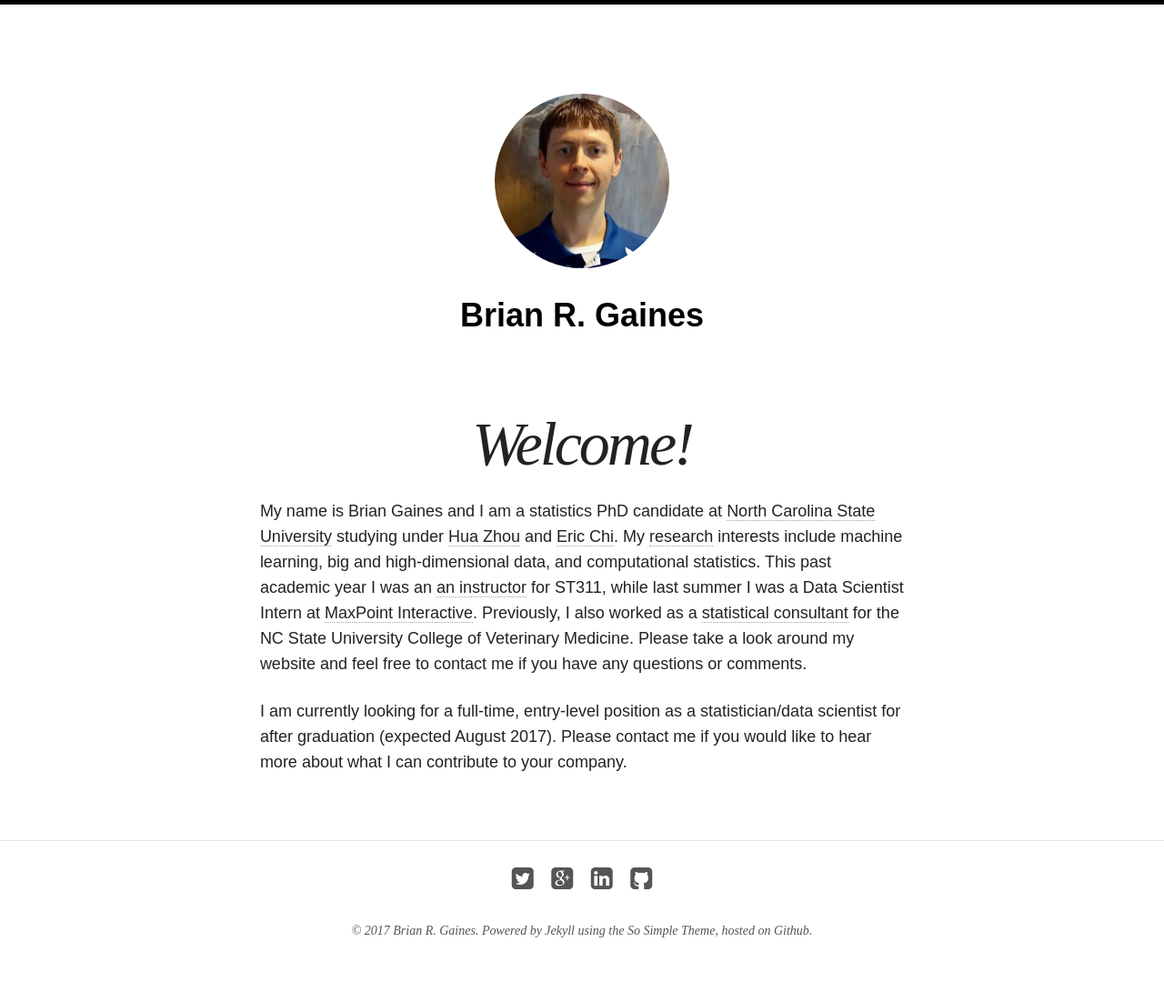
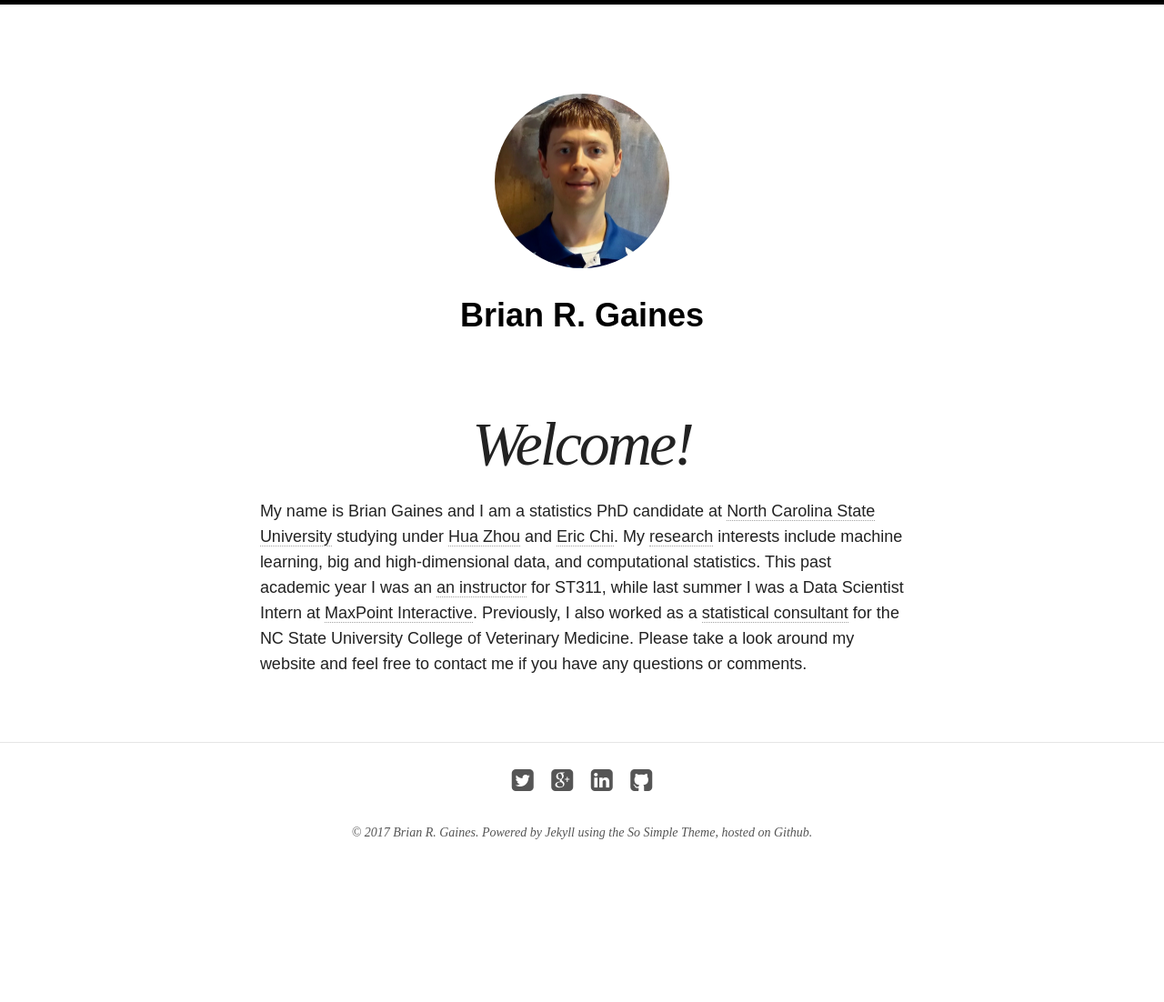
Before and after one commit to brgaines/brgaines.github.io, a Jekyll site: the page built from index.md, in a window 1280 px wide. Shown: the whole page at 91% size. Built offline with Jekyll 4.4.1, drawn with Linux system fonts in a browser that asks for light colours; nearby versions of some CDN libraries; after the commit the page ends 994 px from its top, so only the background shows below that.

Commit message:
changed home page to reflect that I'm no longer seeking a job

```diff
--- a/index.md
+++ b/index.md
@@ -6,5 +6,3 @@ modified: 2016-09-19
 ---
 
 My name is Brian Gaines and I am a statistics PhD candidate at [North Carolina State University](http://www.ncsu.edu) studying under [Hua Zhou](http://hua-zhou.github.io/) and [Eric Chi](www.ericchi.com).  My [research](http://brgaines.github.io/research/) interests include machine learning, big and high-dimensional data, and computational statistics.  This past academic year I was an [an instructor](http://brgaines.github.io/teaching/) for ST311, while last summer I was a Data Scientist Intern at [MaxPoint Interactive](http://maxpoint.com/us).  Previously, I also worked as a [statistical consultant](http://brgaines.github.io/consulting/) for the NC State University College of Veterinary Medicine.  Please take a look around my website and feel free to contact me if you have any questions or comments.
-
-I am currently looking for a full-time, entry-level position as a statistician/data scientist for after graduation (expected August 2017).  Please contact me if you would like to hear more about what I can contribute to your company.
```
